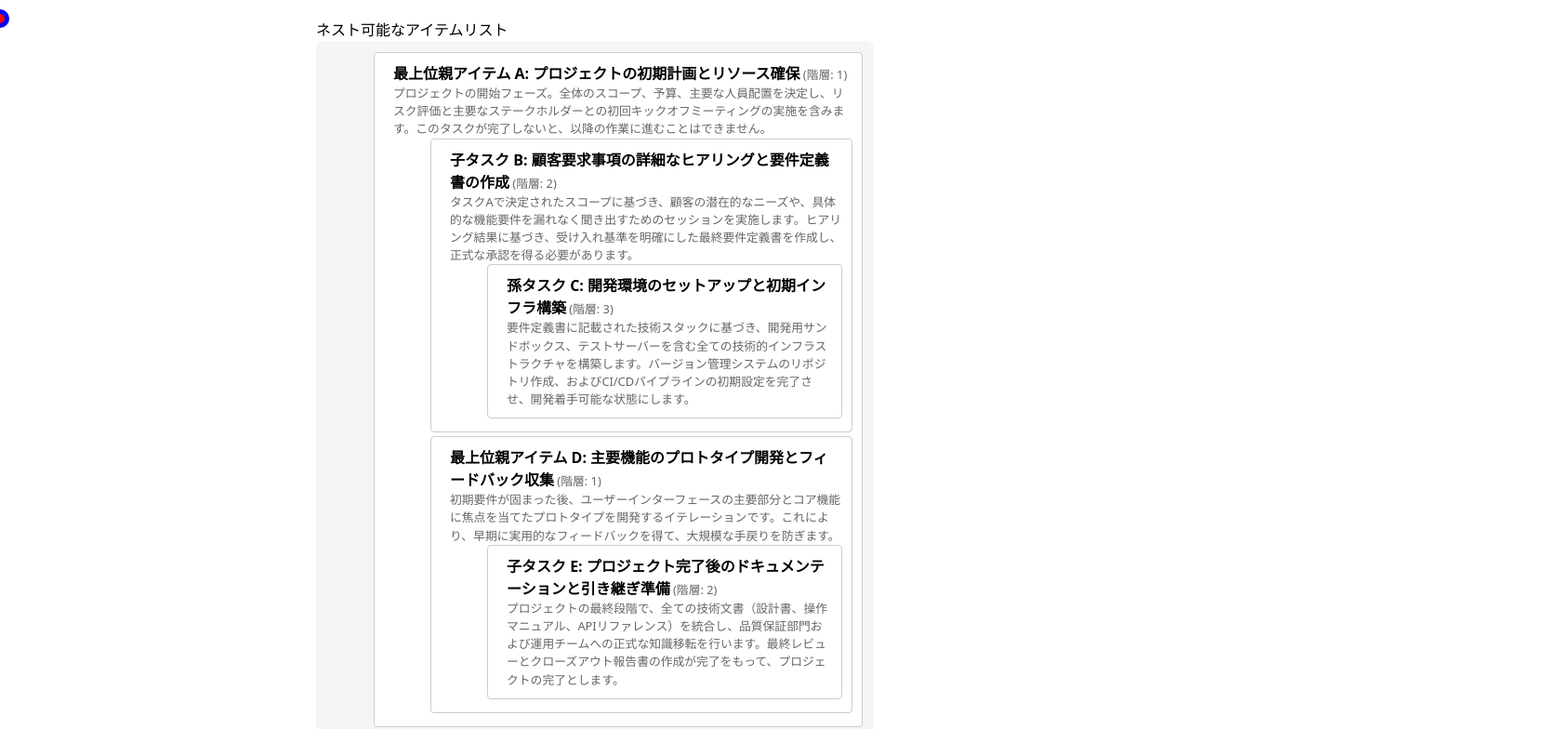
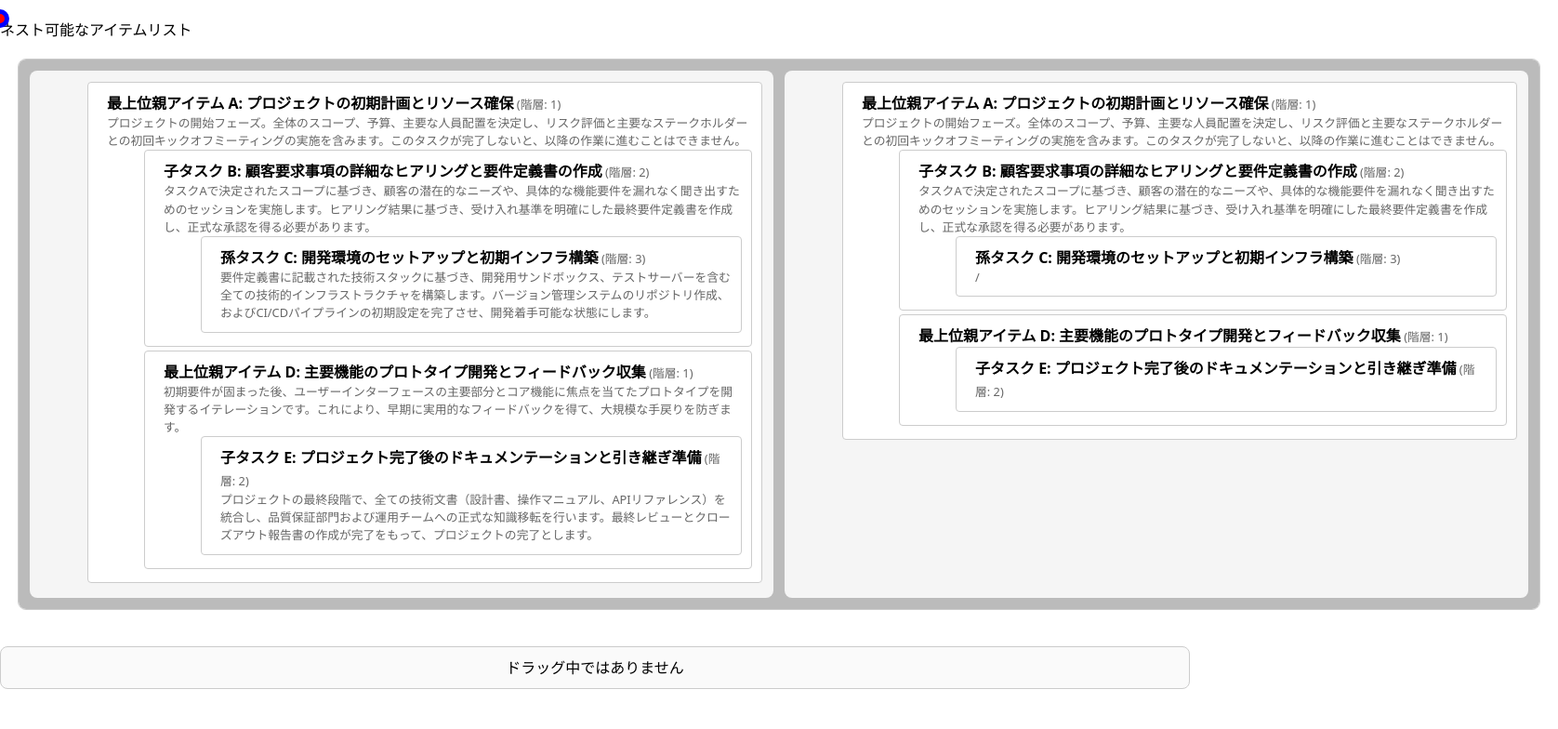
Before and after one commit to shoha-ryo/slideMemo, a Next.js app in the folder my-next-app/: page /task in a window 1280 px wide. Shown: the top 784 px of the page at 93% size, 1676 px wide, since content can reach past the window. Built offline with nearby package versions, Linux system fonts and the light colour scheme.

Commit message:
fix: ボードにドロップしたときにデータ消えないように修正

```diff
--- a/my-next-app/src/app/task/components/Board.tsx
+++ b/my-next-app/src/app/task/components/Board.tsx
@@ -15,6 +15,7 @@ export default function Board({ id, children }) {
     borderRadius: 8,
     display: "flex",
 		flexDirection: "column",
+		width: '800px',
     gap: 12,
   };
 
--- a/my-next-app/src/app/task/components/BoardList.tsx
+++ b/my-next-app/src/app/task/components/BoardList.tsx
@@ -9,7 +9,18 @@ function BoardList({ boards }) {
   return (
 
       <SortableContext items={boards}>
-        <div style={{ display: 'flex-inline', gap: '16px' }}>
+        <div
+					style={{
+						display: "inline-flex",
+						background: "#bbb",
+						padding: 12,
+						margin: 20,
+						borderRadius: 8,
+						gap: 12,
+						flexShrink: 0,
+						outline: '1px solid #ccc',
+					}}
+				>
           {boards.map((board) => (
             <Board key={board.id} {...board} />
           ))}
--- a/my-next-app/src/app/task/components/moveCards.ts
+++ b/my-next-app/src/app/task/components/moveCards.ts
@@ -32,10 +32,14 @@ function isDroppingIntoOwnDescendant( // ノードの探索
 ): boolean {
   const activeNode = getNode(rootList, activeId) // activeノード全体を取得
   if (!activeNode) return false
+  const descendants = collectDescendantIds(activeNode) // activeノードの全子孫IDを収集
+  return descendants.includes(overId)  // 自分の子孫に drop しようとしているかを判定
+}
 
-  const descendants = collectDescendantIds(activeNode) // activeノードの全子孫IDを収集
-
-  return descendants.includes(overId)  // 自分の子孫に drop しようとしているかを判定
+function isDroppingOnBoard(
+	overId: string
+): boolean {
+	return overId.startsWith('board-');
 }
 
 
@@ -121,6 +125,7 @@ function moveCard(tree: Item[], activeId: string, overId: string, quadrant: stri
 
 	// ドロップ先が自分の子孫の場合は何もしない
 	if (isDroppingIntoOwnDescendant(tree, activeId, overId)) {return tree;}
+	if (isDroppingOnBoard(overId)) {return tree;}
 
   // ① 「active以外のノード」と「activeノード」を分離
   const { newTree, removed: activeNode } = removeNode(tree, activeId);
--- a/my-next-app/src/app/task/data.json
+++ b/my-next-app/src/app/task/data.json
@@ -41,5 +41,48 @@
 				]
 			}
 		]
+	},
+	{
+		"id": "board-2",
+		"children": [
+			{
+				"id": "card-A2",
+				"level": 1,
+				"title": "最上位親アイテム A: プロジェクトの初期計画とリソース確保",
+				"details": "プロジェクトの開始フェーズ。全体のスコープ、予算、主要な人員配置を決定し、リスク評価と主要なステークホルダーとの初回キックオフミーティングの実施を含みます。このタスクが完了しないと、以降の作業に進むことはできません。",
+				"children": [
+					{
+						"id": "card-B2",
+						"level": 2,
+						"title": "子タスク B: 顧客要求事項の詳細なヒアリングと要件定義書の作成",
+						"details": "タスクAで決定されたスコープに基づき、顧客の潜在的なニーズや、具体的な機能要件を漏れなく聞き出すためのセッションを実施します。ヒアリング結果に基づき、受け入れ基準を明確にした最終要件定義書を作成し、正式な承認を得る必要があります。",
+						"children": [
+							{
+								"id": "card-C2",
+								"level": 3,
+								"title": "孫タスク C: 開発環境のセットアップと初期インフラ構築",
+								"details": "/",
+								"children": []
+							}
+						]
+					},
+					{
+					"id": "card-D2",
+					"level": 1,
+					"title": "最上位親アイテム D: 主要機能のプロトタイプ開発とフィードバック収集",
+					"details": "",
+					"children": [
+						{
+							"id": "card-E2",
+							"level": 2,
+							"title": "子タスク E: プロジェクト完了後のドキュメンテーションと引き継ぎ準備",
+							"details": "",
+							"children": []
+						}
+					]
+					}
+				]
+			}
+		]
 	}
 ]
--- a/my-next-app/src/app/task/page.tsx
+++ b/my-next-app/src/app/task/page.tsx
@@ -145,7 +145,7 @@ export default function App() {
 				onDragEnd={handleDragEnd}
 			>
 				{/* Draggable および Droppable コンポーネント */}
-				<div style={{ width: '600px', margin: '20px auto' }}>
+				<div style={{ width: 'auto', margin: '20px auto' }}>
 					<h2>ネスト可能なアイテムリスト</h2>
 						<BoardList
 							boards={items}
```
